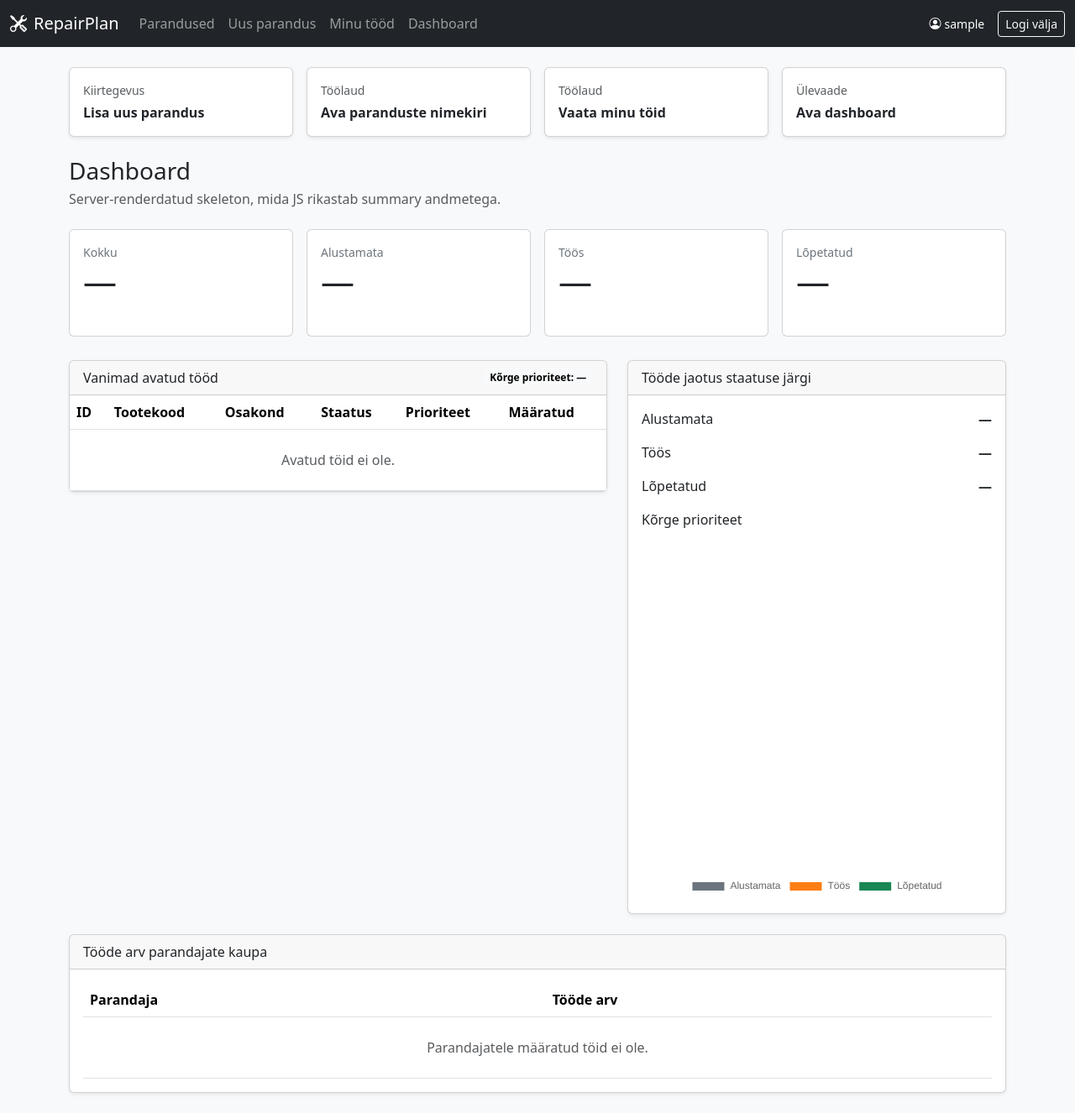
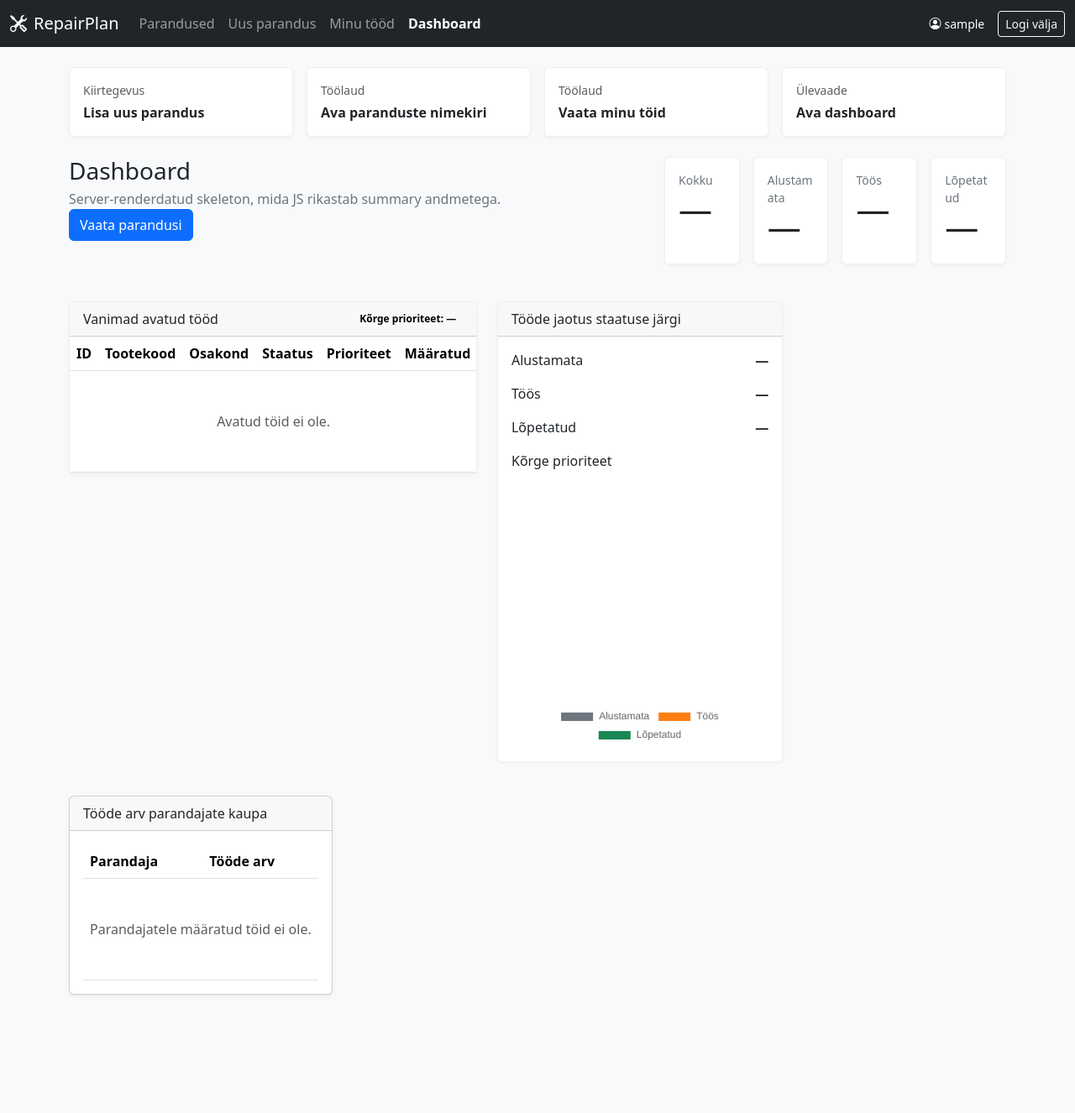
Before and after one commit to jarmo164/RepairPlan, a Django app: page /dashboard/ in a window 1280 px wide. Shown: the whole page at 84% size. After the commit the page ends 1186 px from the top, so only its background shows below. Run offline with Django 5.2, Linux system fonts and the light colour scheme; the visitor is signed in with stand-in values (Sample User, id 1); data comes from the database, SQL or seed files in the repository; data that the repository does not hold is empty.

Commit message:
feat: apply shared UI principles across core screens

```diff
--- a/repairs/views.py
+++ b/repairs/views.py
@@ -72,7 +72,7 @@ class DashboardView(DashboardAccessMixin, View):
     template_name = 'repairs/dashboard.html'
 
     def get(self, request):
-        return render(request, self.template_name, {'page_title': 'Dashboard', **build_navigation_context(request.user)})
+        return render(request, self.template_name, {'page_title': 'Dashboard', 'nav_key': 'dashboard', **build_navigation_context(request.user)})
 
 
 class RepairListView(LoginRequiredMixin, View):
@@ -86,6 +86,7 @@ class RepairListView(LoginRequiredMixin, View):
             'priority_choices': Repair.Priority.choices,
             'search': request.GET.get('search', ''),
             'filters': request.GET,
+            'nav_key': 'repair-list',
             **build_navigation_context(request.user),
         }
         return render(request, self.template_name, context)
@@ -101,6 +102,8 @@ class MyWorkView(LoginRequiredMixin, View):
             {
                 'page_title': 'Minu tööd',
                 'status_choices_json': json.dumps(list(Repair.Status.choices)),
+                'nav_key': 'my-work',
+                'nav_key': 'repair-list',
                 **build_navigation_context(request.user),
             },
         )
@@ -113,7 +116,7 @@ class RepairCreateView(LoginRequiredMixin, View):
         if not can_create_repairs(request.user):
             messages.error(request, 'Sul puudub õigus parandusi luua.')
             return redirect('repairs:repair-list')
-        return render(request, self.template_name, {'form': RepairCreateForm(), 'page_title': 'Uus parandus', 'mode': 'create', **build_navigation_context(request.user)})
+        return render(request, self.template_name, {'form': RepairCreateForm(), 'page_title': 'Uus parandus', 'mode': 'create', 'nav_key': 'repair-create', **build_navigation_context(request.user)})
 
     def post(self, request):
         if not can_create_repairs(request.user):
@@ -127,7 +130,7 @@ class RepairCreateView(LoginRequiredMixin, View):
                 return redirect('repairs:repair-detail', pk=repair.pk)
             except ValidationError as exc:
                 form.add_error(None, exc.message)
-        return render(request, self.template_name, {'form': form, 'page_title': 'Uus parandus', 'mode': 'create', **build_navigation_context(request.user)})
+        return render(request, self.template_name, {'form': form, 'page_title': 'Uus parandus', 'mode': 'create', 'nav_key': 'repair-create', **build_navigation_context(request.user)})
 
 
 class RepairDetailView(LoginRequiredMixin, View):
@@ -151,6 +154,7 @@ class RepairDetailView(LoginRequiredMixin, View):
                         for user in get_user_model().objects.filter(is_active=True).order_by('username')
                     ]
                 ),
+                'nav_key': 'repair-list',
                 **build_navigation_context(request.user),
             },
         )
@@ -172,7 +176,7 @@ class RepairUpdateView(LoginRequiredMixin, View):
     def get(self, request, pk):
         repair = get_object_or_404(repairs_visible_to(request.user), pk=pk)
         form = self.get_form(request, repair)
-        return render(request, self.template_name, {'form': form, 'page_title': f'Muuda parandust #{repair.pk}', 'mode': 'update', 'repair': repair, **build_navigation_context(request.user)})
+        return render(request, self.template_name, {'form': form, 'page_title': f'Muuda parandust #{repair.pk}', 'mode': 'update', 'repair': repair, 'nav_key': 'repair-list', **build_navigation_context(request.user)})
 
     def post(self, request, pk):
         repair = get_object_or_404(repairs_visible_to(request.user), pk=pk)
@@ -184,7 +188,7 @@ class RepairUpdateView(LoginRequiredMixin, View):
                 return redirect('repairs:repair-detail', pk=repair.pk)
             except ValidationError as exc:
                 form.add_error(None, exc.message)
-        return render(request, self.template_name, {'form': form, 'page_title': f'Muuda parandust #{repair.pk}', 'mode': 'update', 'repair': repair, **build_navigation_context(request.user)})
+        return render(request, self.template_name, {'form': form, 'page_title': f'Muuda parandust #{repair.pk}', 'mode': 'update', 'repair': repair, 'nav_key': 'repair-list', **build_navigation_context(request.user)})
 
 
 class RepairExportCsvView(LoginRequiredMixin, View):
--- a/static/css/app.css
+++ b/static/css/app.css
@@ -29,3 +29,41 @@ body {
   transform: translateY(-2px);
   box-shadow: 0 .5rem 1rem rgba(0,0,0,.08);
 }
+
+.page-header {
+  display: flex;
+  justify-content: space-between;
+  align-items: flex-start;
+  gap: 1rem;
+  margin-bottom: 1.5rem;
+  flex-wrap: wrap;
+}
+
+.page-header__title {
+  margin-bottom: 0.25rem;
+}
+
+.page-header__subtitle {
+  color: #6c757d;
+  margin-bottom: 0;
+}
+
+.page-header__actions {
+  display: flex;
+  gap: 0.5rem;
+  flex-wrap: wrap;
+}
+
+.section-card {
+  box-shadow: 0 .125rem .25rem rgba(0,0,0,.04);
+  border: 1px solid rgba(0,0,0,.06);
+}
+
+.navbar .nav-link.active {
+  font-weight: 600;
+  color: #fff !important;
+}
+
+.badge.text-bg-warning {
+  color: #1f2328 !important;
+}
--- a/static/js/ui.js
+++ b/static/js/ui.js
@@ -1,14 +1,35 @@
 (function (window) {
-  function statusBadge(label, variant = 'secondary') {
-    return `<span class="badge text-bg-${variant}">${label}</span>`;
+  const STATUS_VARIANTS = {
+    'Alustamata': 'secondary',
+    'Üle vaadatud': 'info',
+    'Töös': 'warning',
+    'Ootel': 'dark',
+    'Lõpetatud': 'success',
+    'Tagastatud': 'danger',
+  };
+
+  const PRIORITY_VARIANTS = {
+    'Kõrge': 'danger',
+    'Keskmine': 'warning',
+    'Madal': 'primary',
+  };
+
+  function statusBadge(label) {
+    const variant = STATUS_VARIANTS[label] || 'secondary';
+    return `<span class="badge rounded-pill text-bg-${variant}">${label}</span>`;
   }
 
-  function priorityBadge(label, variant = 'dark') {
-    return `<span class="badge text-bg-${variant}">${label}</span>`;
+  function priorityBadge(label) {
+    const variant = PRIORITY_VARIANTS[label] || 'dark';
+    return `<span class="badge rounded-pill text-bg-${variant}">${label}</span>`;
   }
 
   function emptyState(message, colSpan = 1) {
-    return `<tr><td colspan="${colSpan}" class="text-center text-body-secondary py-4">${message}</td></tr>`;
+    return `<tr><td colspan="${colSpan}" class="text-center text-body-secondary py-5">${message}</td></tr>`;
+  }
+
+  function feedback(message, type = 'success') {
+    return `<div class="alert alert-${type} shadow-sm">${message}</div>`;
   }
 
   function debounce(fn, wait = 250) {
@@ -23,6 +44,7 @@
     statusBadge,
     priorityBadge,
     emptyState,
+    feedback,
     debounce,
   };
 })(window);
--- a/templates/base.html
+++ b/templates/base.html
@@ -21,13 +21,13 @@
         <div class="collapse navbar-collapse" id="mainNav">
             <ul class="navbar-nav me-auto mb-2 mb-lg-0">
                 {% if user.is_authenticated %}
-                    <li class="nav-item"><a class="nav-link" href="{% url 'repairs:repair-list' %}">Parandused</a></li>
+                    <li class="nav-item"><a class="nav-link {% if nav_key == 'repair-list' %}active{% endif %}" href="{% url 'repairs:repair-list' %}">Parandused</a></li>
                     {% if can_create_repairs %}
-                        <li class="nav-item"><a class="nav-link" href="{% url 'repairs:repair-create' %}">Uus parandus</a></li>
+                        <li class="nav-item"><a class="nav-link {% if nav_key == 'repair-create' %}active{% endif %}" href="{% url 'repairs:repair-create' %}">Uus parandus</a></li>
                     {% endif %}
-                    <li class="nav-item"><a class="nav-link" href="{% url 'repairs:my-work' %}">Minu tööd</a></li>
+                    <li class="nav-item"><a class="nav-link {% if nav_key == 'my-work' %}active{% endif %}" href="{% url 'repairs:my-work' %}">Minu tööd</a></li>
                     {% if is_repair_master or is_administrator %}
-                        <li class="nav-item"><a class="nav-link" href="{% url 'repairs:dashboard' %}">Dashboard</a></li>
+                        <li class="nav-item"><a class="nav-link {% if nav_key == 'dashboard' %}active{% endif %}" href="{% url 'repairs:dashboard' %}">Dashboard</a></li>
                     {% endif %}
                 {% endif %}
             </ul>
@@ -56,7 +56,7 @@
     <div class="row g-3 mb-4">
         {% if can_create_repairs %}
         <div class="col-sm-6 col-lg-3">
-            <a class="card text-decoration-none shadow-sm h-100 quick-link-card" href="{% url 'repairs:repair-create' %}">
+            <a class="card text-decoration-none h-100 quick-link-card section-card" href="{% url 'repairs:repair-create' %}">
                 <div class="card-body">
                     <div class="small text-body-secondary mb-1">Kiirtegevus</div>
                     <div class="fw-semibold">Lisa uus parandus</div>
@@ -65,7 +65,7 @@
         </div>
         {% endif %}
         <div class="col-sm-6 col-lg-3">
-            <a class="card text-decoration-none shadow-sm h-100 quick-link-card" href="{% url 'repairs:repair-list' %}">
+            <a class="card text-decoration-none h-100 quick-link-card section-card" href="{% url 'repairs:repair-list' %}">
                 <div class="card-body">
                     <div class="small text-body-secondary mb-1">Töölaud</div>
                     <div class="fw-semibold">Ava paranduste nimekiri</div>
@@ -73,7 +73,7 @@
             </a>
         </div>
         <div class="col-sm-6 col-lg-3">
-            <a class="card text-decoration-none shadow-sm h-100 quick-link-card" href="{% url 'repairs:my-work' %}">
+            <a class="card text-decoration-none h-100 quick-link-card section-card" href="{% url 'repairs:my-work' %}">
                 <div class="card-body">
                     <div class="small text-body-secondary mb-1">Töölaud</div>
                     <div class="fw-semibold">Vaata minu töid</div>
@@ -82,7 +82,7 @@
         </div>
         {% if is_repair_master or is_administrator %}
         <div class="col-sm-6 col-lg-3">
-            <a class="card text-decoration-none shadow-sm h-100 quick-link-card" href="{% url 'repairs:dashboard' %}">
+            <a class="card text-decoration-none h-100 quick-link-card section-card" href="{% url 'repairs:dashboard' %}">
                 <div class="card-body">
                     <div class="small text-body-secondary mb-1">Ülevaade</div>
                     <div class="fw-semibold">Ava dashboard</div>
@@ -96,7 +96,7 @@
     {% if messages %}
         <div class="mb-3" id="messages-area">
             {% for message in messages %}
-                <div class="alert alert-{{ message.tags|default:'info' }} mb-2">{{ message }}</div>
+                <div class="alert alert-{{ message.tags|default:'info' }} shadow-sm mb-2">{{ message }}</div>
             {% endfor %}
         </div>
     {% else %}
--- a/templates/repairs/dashboard.html
+++ b/templates/repairs/dashboard.html
@@ -1,23 +1,25 @@
 {% extends 'base.html' %}
 {% block title %}Dashboard · RepairPlan{% endblock %}
 {% block content %}
-<div class="d-flex justify-content-between align-items-center mb-4">
+<div class="page-header">
     <div>
-        <h1 class="h3 mb-1">Dashboard</h1>
-        <p class="text-body-secondary mb-0">Server-renderdatud skeleton, mida JS rikastab summary andmetega.</p>
+        <div><h1 class="h3 page-header__title">Dashboard</h1>
+        <p class="page-header__subtitle">Server-renderdatud skeleton, mida JS rikastab summary andmetega.</p></div>
+    <div class="page-header__actions">
+      <a class="btn btn-primary" href="{% url 'repairs:repair-list' %}">Vaata parandusi</a>
     </div>
 </div>
 
 <div class="row g-3" id="dashboard-summary-cards">
-    <div class="col-6 col-lg-3"><div class="card summary-card"><div class="card-body"><div class="text-secondary small">Kokku</div><div class="display-6" data-summary="total">—</div></div></div></div>
-    <div class="col-6 col-lg-3"><div class="card summary-card"><div class="card-body"><div class="text-secondary small">Alustamata</div><div class="display-6" data-summary="not_started">—</div></div></div></div>
-    <div class="col-6 col-lg-3"><div class="card summary-card"><div class="card-body"><div class="text-secondary small">Töös</div><div class="display-6" data-summary="in_progress">—</div></div></div></div>
-    <div class="col-6 col-lg-3"><div class="card summary-card"><div class="card-body"><div class="text-secondary small">Lõpetatud</div><div class="display-6" data-summary="completed">—</div></div></div></div>
+    <div class="col-6 col-lg-3"><div class="card summary-card section-card"><div class="card-body"><div class="text-secondary small">Kokku</div><div class="display-6" data-summary="total">—</div></div></div></div>
+    <div class="col-6 col-lg-3"><div class="card summary-card section-card"><div class="card-body"><div class="text-secondary small">Alustamata</div><div class="display-6" data-summary="not_started">—</div></div></div></div>
+    <div class="col-6 col-lg-3"><div class="card summary-card section-card"><div class="card-body"><div class="text-secondary small">Töös</div><div class="display-6" data-summary="in_progress">—</div></div></div></div>
+    <div class="col-6 col-lg-3"><div class="card summary-card section-card"><div class="card-body"><div class="text-secondary small">Lõpetatud</div><div class="display-6" data-summary="completed">—</div></div></div></div>
 </div>
 
 <div class="row g-4 mt-1">
   <div class="col-lg-7">
-    <div class="card shadow-sm">
+    <div class="card section-card">
       <div class="card-header d-flex justify-content-between align-items-center">
           <span>Vanimad avatud tööd</span>
           <span class="badge text-bg-light" data-summary="high_priority">Kõrge prioriteet: —</span>
@@ -42,7 +44,7 @@
     </div>
   </div>
   <div class="col-lg-5">
-    <div class="card h-100 shadow-sm">
+    <div class="card h-100 section-card">
       <div class="card-header">Tööde jaotus staatuse järgi</div>
       <div class="card-body">
         <div class="vstack gap-3" id="dashboard-breakdown">
--- a/templates/repairs/my_work.html
+++ b/templates/repairs/my_work.html
@@ -1,9 +1,9 @@
 {% extends 'base.html' %}
 {% block title %}Minu tööd · RepairPlan{% endblock %}
 {% block content %}
-<div class="d-flex justify-content-between align-items-center mb-4 flex-wrap gap-3">
+<div class="page-header">
   <div>
-    <h1 class="h3 mb-1">Minu tööd</h1>
+    <div><h1 class="h3 page-header__title">Minu tööd</h1>
     <p class="text-body-secondary mb-0">Parandajale määratud tööd koos kiire staatuse muutmise ja kommentaaridega.</p>
   </div>
 </div>
@@ -12,7 +12,7 @@
 
 <div id="my-work-feedback" class="mb-3"></div>
 
-<div class="card shadow-sm">
+<div class="card section-card">
   <div class="table-responsive">
     <table class="table mb-0" id="my-work-table">
       <thead>
```
Also changed, not shown: templates/repairs/repair_detail.html (+9 -10 lines), templates/repairs/repair_form.html (+6 -5 lines), templates/repairs/repair_list.html (+9 -6 lines).
